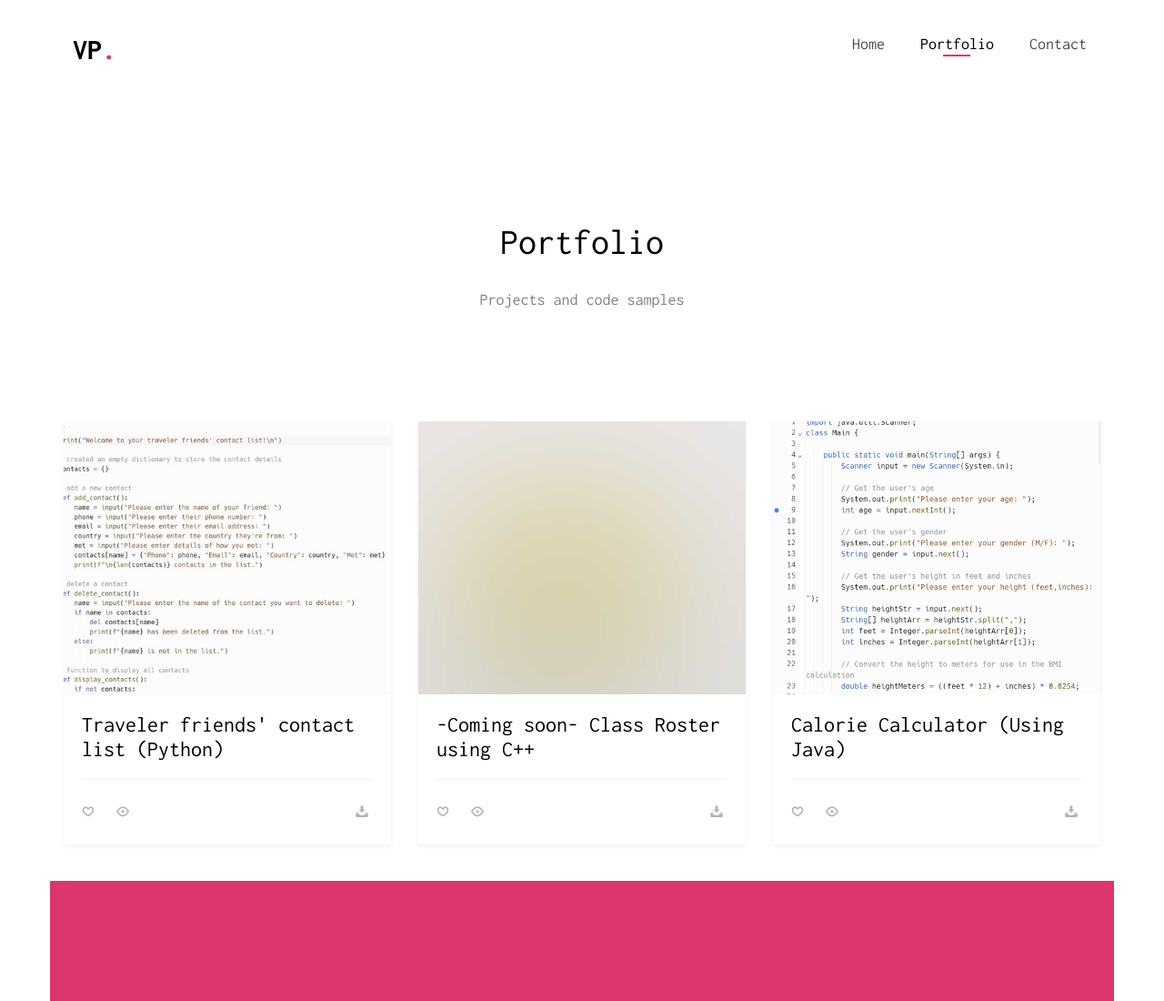
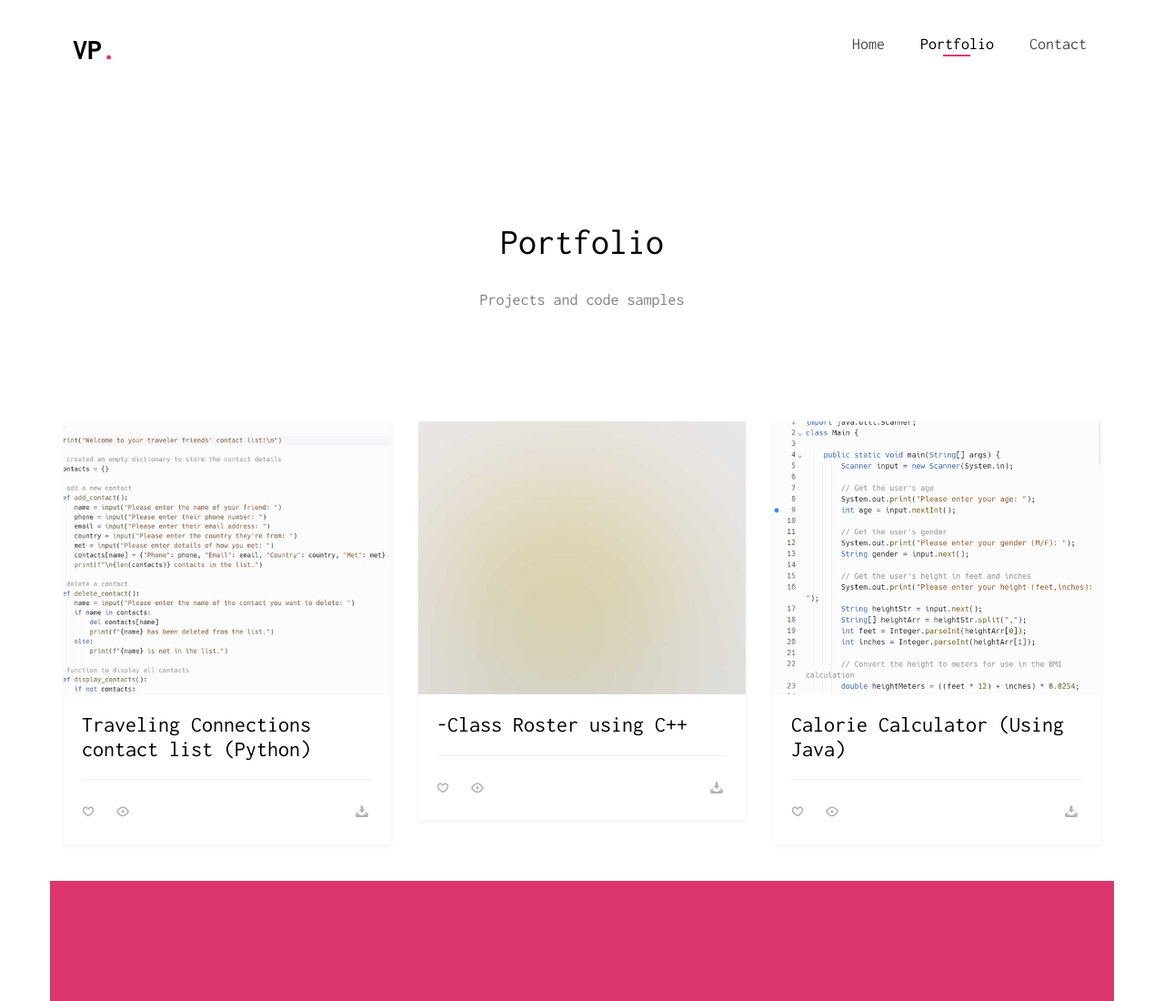
Before and after one commit to vicpcm/vicpcm.github.io, a plain HTML site: page portfolio.html in a window 1280 px wide. Shown: the top 1100 px of the page at 91% size. Drawn offline with Linux system fonts and the light colour scheme; files whose address does not match are found by name.

Commit message:
Update portfolio.html

```diff
--- a/portfolio.html
+++ b/portfolio.html
@@ -84,7 +84,7 @@
 						<a href="https://github.com/vicpcm/shiny-fishstick.git">
 							<div class="portfolio-entry" style="background-image: url(images/tf1.jpg);"></div>
 							<div class="portfolio-text">
-								<h3>Traveler friends' contact list (Python)</h3>
+								<h3>Traveling Connections contact list (Python)</h3>
 								<ul class="stuff">
 									<li><i class="icon-heart2"></i></li>
 									<li><i class="icon-eye2"></i></li>
@@ -96,10 +96,10 @@
 				</div>
 				<div class="col-md-4">
 					<div class="fh5co-portfolio animate-box">
-						<a href="#">
+						<a href="Traveler friends' contact list">
 							<div class="portfolio-entry" style="background-image: url(images/portfolio-2.jpg);"></div>
 							<div class="portfolio-text">
-								<h3>-Coming soon- Class Roster using C++</h3>
+								<h3>-Class Roster using C++</h3>
 								<ul class="stuff">
 									<li><i class="icon-heart2"></i></li>
 									<li><i class="icon-eye2"></i></li>
```
